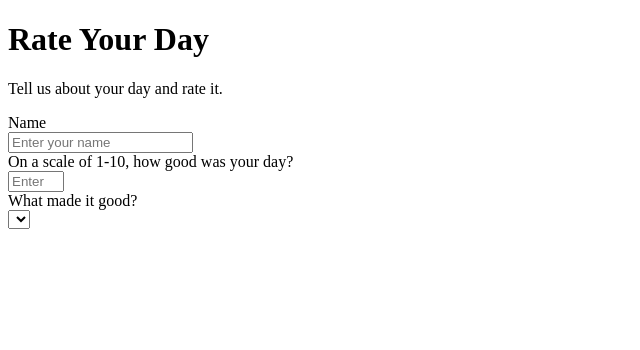
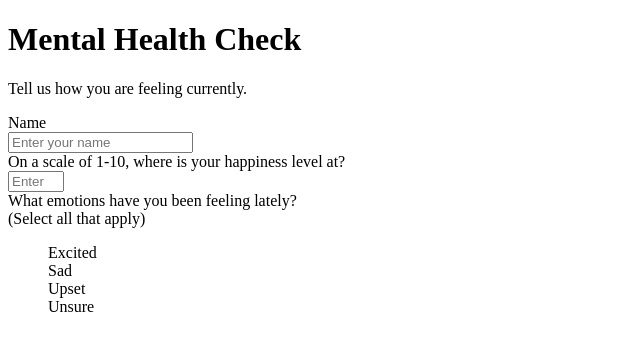
Before and after one commit to williamskarina/rateyourdayprj, a plain HTML site: page index.html in a window 1280 px wide. Shown: the whole page, without its empty margins (0-640 px from the left). Drawn offline with Linux system fonts and the light colour scheme.

Commit message:
updating html file

```diff
--- a/index.html
+++ b/index.html
@@ -9,10 +9,10 @@
 <body>
     <!-- Title -->
     <main>
-        <h1 id="title">Rate Your Day</h1>
+        <h1 id="title">Mental Health Check</h1>
         <div class="master-div-style">
             <!-- Description of Form -->
-            <p id="description">Tell us about your day and rate it.</p>
+            <p id="description">Tell us how you are feeling currently.</p>
             <form id="survey-form" action="/do-something">
                 <div class="form-rows">
                     <div class = "labels">
@@ -24,7 +24,7 @@
                 </div>
                 <div class="form-rows">
                     <div class="labels">
-                        <label for="number" id="number-label">On a scale of 1-10, how good was your day?</label>
+                        <label for="number" id="number-label">On a scale of 1-10, where is your happiness level at?</label>
                     </div>
                     <div class="fields">
                         <input type="number" id="number" class="input-fields" placeholder="Enter a number between 1 and 10" min="1" max="10">
@@ -32,12 +32,37 @@
                 </div>
                 <div class="form-rows">
                     <div class="labels">
-                        <label for="dropdown" id="dropdown-label">What made it good?</label>
+                        <label for="feelings">What emotions have you been feeling lately?
+                             <br>
+                             (Select all that apply)
+                        </label>
                     </div>
                     <div class="fields">
-                        <select name="" id=""></select>
+                        <ul id="feelings" style="list-style: none;">
+                        <li class="radio">
+                            <label name="feeling-check" value="1" type="checkbox" class="user-selection">
+                                Excited
+                            </label>
+                        </li>
+                        <li class="radio">
+                            <label name="feeling-check" value="2" type="checkbox" class="user-selection">
+                            Sad
+                            </label>
+                        </li>
+                        <li class="radio">
+                            <label name="feeling-check" value="3" type="checkbox" class="user-selection">
+                                Upset
+                            </label>
+                        </li>
+                        <li class="radio">
+                            <label name="feeling-check" value="4" type="checkbox" class="user-selection">
+                                Unsure
+                            </label>
+                        </li>
+                        </ul>
                     </div>
                 </div>
+
             </form>
         </div>
     </main>
```
